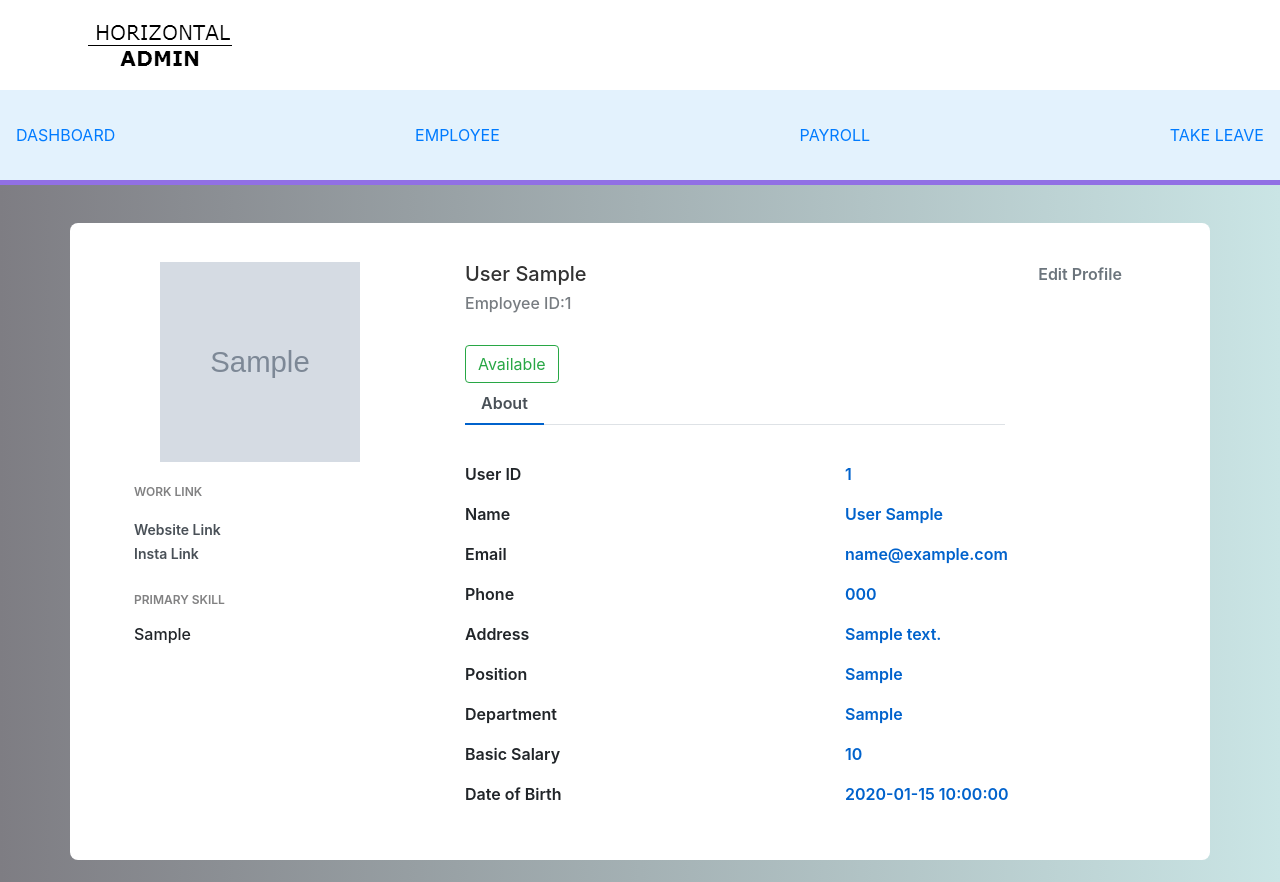
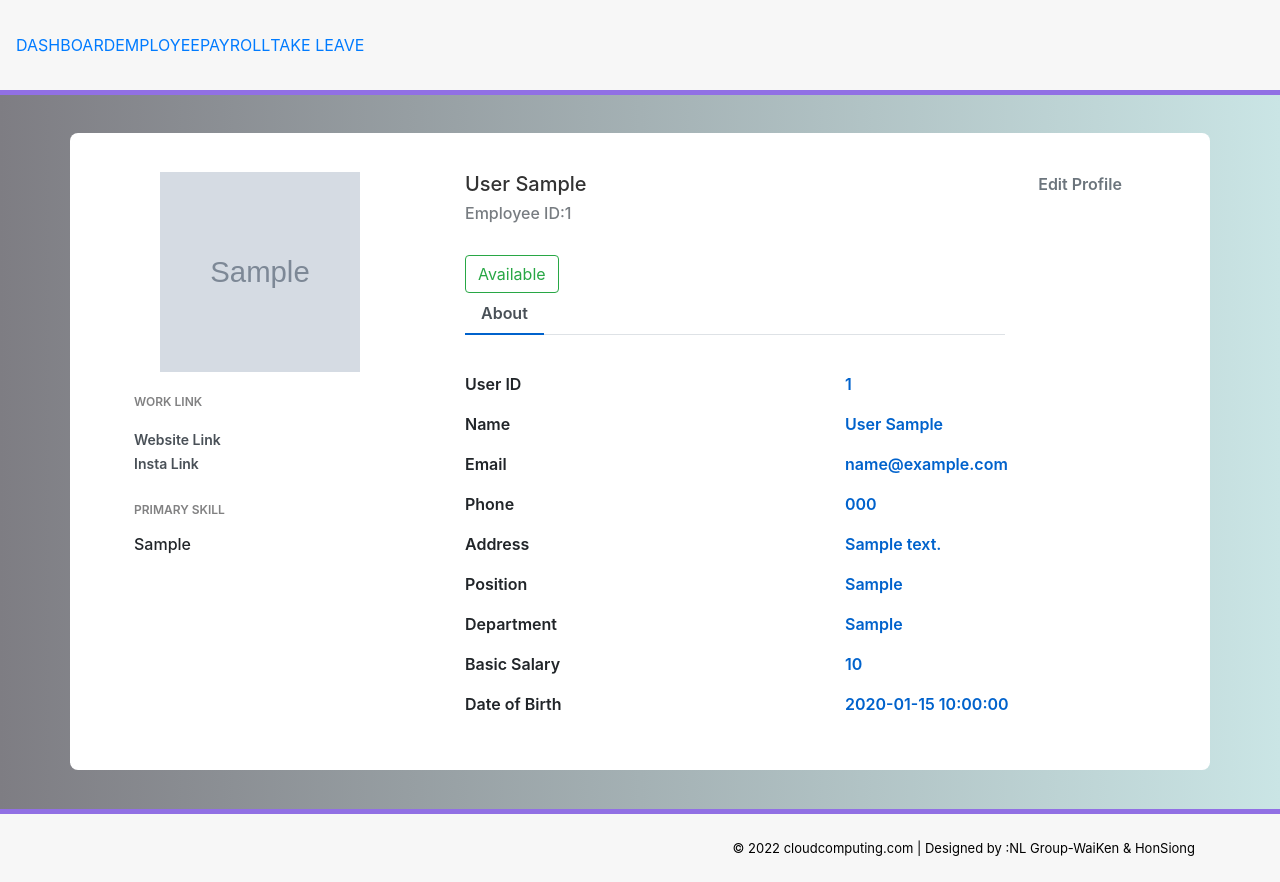
Before and after one commit to HonSiong/aws-live, a Flask app: page /profile/1 in a window 1280 px wide. Shown: the top 882 px of the page. After the commit the page ends 856 px from the top, so only its background shows below. Run offline with Flask 2, Linux system fonts and the light colour scheme; tables that the repository leaves empty or names only in its code hold one stand-in row (values such as "Sample post"); grey boxes marked "Sample" are stand-in pictures; some libraries are stand-ins or nearby versions.

Commit message:
Update profile.html

```diff
--- a/templates/profile.html
+++ b/templates/profile.html
@@ -32,7 +32,7 @@
     </div>
     <!-- LOGO HEADER END-->
     <section class="menu-section">
-        <nav class="navbar navbar-light" style="background-color: #e3f2fd;">
+        <nav class="navbar fixed-top navbar-expand-lg" style="background-color: #f7f7f7;">
             <!-- Navbar content -->
             <div><a href="../" >DASHBOARD</a></div>
             <div><a href="../employee">EMPLOYEE</a></div>
```
